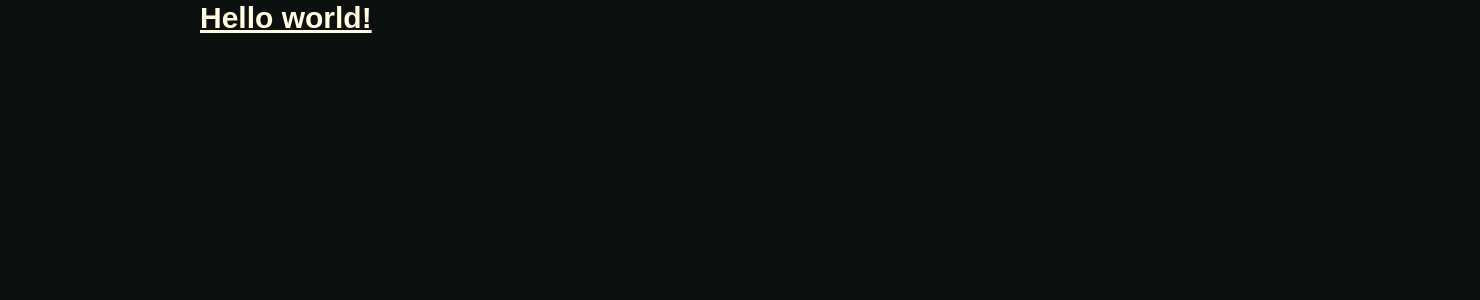
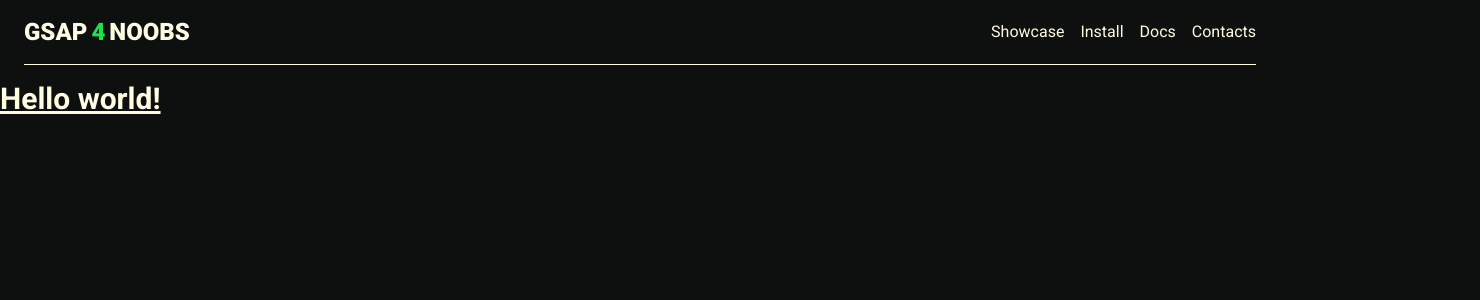
Before and after one commit to Thomas-Basadonne/gsap4noobs, a Vue app: page / in a window 1280 px wide. Shown: the top 300 px of the page, 1480 px wide, since content can reach past the window. Built offline with nearby package versions, Linux system fonts and the light colour scheme.

Commit message:
header app init

```diff
--- a/index.html
+++ b/index.html
@@ -4,7 +4,7 @@
     <meta charset="UTF-8" />
     <link rel="icon" type="image/svg+xml" href="/vite.svg" />
     <meta name="viewport" content="width=device-width, initial-scale=1.0" />
-    <title>Vite + Vue</title>
+    <title>GSAP 4 NOOBS</title>
   </head>
   <body>
     <div id="app"></div>
--- a/src/App.vue
+++ b/src/App.vue
@@ -1,15 +1,24 @@
-<script setup>
+<script>
 import { onMounted } from "vue";
 import { gsap } from "gsap";
+import HeaderApp from "./components/_partials/HeaderApp.vue";
+import FooterApp from "./components/_partials/FooterApp.vue";
 
-onMounted(() => {
-  gsap.to(".p", {
-    x: 200,
-  });
-});
+export default {
+  data() {
+    return {
+      title: "Gsap4Noobs",
+    };
+  },
+  components: {
+    HeaderApp,
+    FooterApp,
+  },
+};
 </script>
 
 <template>
+  <HeaderApp />
   <h1 class="p text-3xl font-bold underline">Hello world!</h1>
 </template>
 
--- a/src/components/_partials/HeaderApp.vue
+++ b/src/components/_partials/HeaderApp.vue
@@ -1,21 +1,52 @@
 <script>
-// import MyComponent from "./components/MyComponent.vue";
+// import  from "./components/MyComponent.vue";
+import { gsap } from "gsap";
 
 export default {
   data() {
     return {
-      title: "Hello world"
-    }
-  }
+      title: "Hello world",
+    };
+  },
+  mounted() {
+    gsap.set(["a", "li"], {
+      autoAlpha: 0,
+      y: -200,
+    });
 
-  // components: {
-  //   MyComponent,
-  // },
+    gsap.to("a", {
+      autoAlpha: 1,
+      y: 0,
+      duration: 2,
+      ease: "bounce",
+    });
+
+    gsap.to("li", {
+      autoAlpha: 1,
+      y: 0,
+      duration: 2,
+      ease: "power2.out",
+      stagger: 0.2,
+    });
+  },
 };
 </script>
 
 <template>
-  <h1>{{ title }}</h1>
+  <header
+    class="mx-6 my-4 pb-4 flex flex-col items-center border-b border-testo sm:flex-row sm:justify-between sm:items-center"
+  >
+    <a href="/" class="text-2xl font-black">
+      GSAP<span class="text-verde mx-1">4</span>NOOBS
+    </a>
+
+    <ul class="nav hidden sm:flex sm:flex-row sm:gap-4">
+      <li><a href="http://">Showcase</a></li>
+      <li><a href="http://">Install</a></li>
+      <li><a href="http://">Docs</a></li>
+      <li><a href="http://">Contacts</a></li>
+    </ul>
+  </header>
 </template>
 
 <style lang="scss" scoped></style>
--- a/src/style.css
+++ b/src/style.css
@@ -1,3 +1,4 @@
+@import url("https://fonts.googleapis.com/css2?family=Roboto:wght@400;700;900&display=swap");
 @tailwind base;
 @tailwind components;
 @tailwind utilities;
@@ -5,6 +6,6 @@
 @layer base {
   html {
     @apply bg-sfondo text-testo;
-    font-family: "Anton", sans-serif;
+    font-family: "Roboto", sans-serif;
   }
 }
```
Also changed, not shown: src/main.js (+4 -4 lines).
